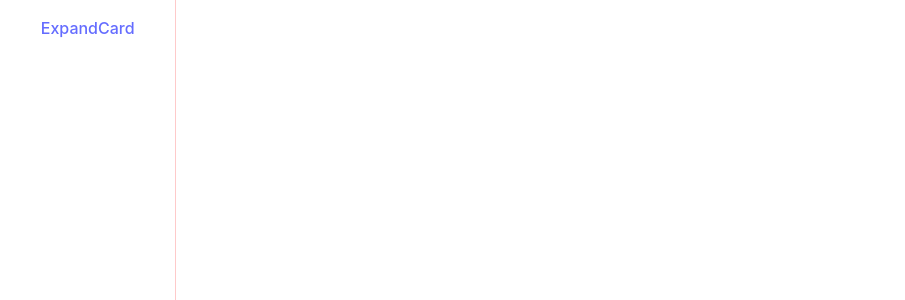
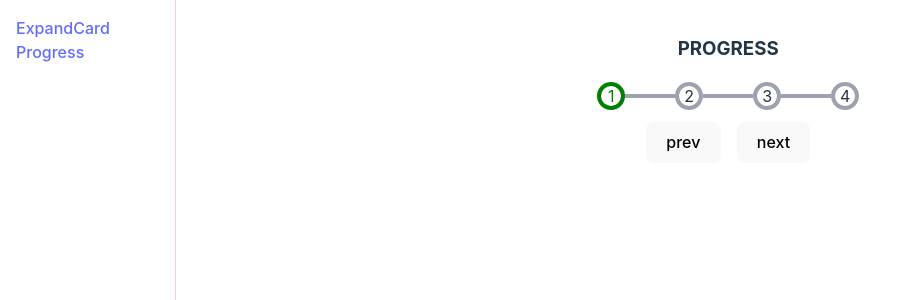
Before and after one commit to JaxNext/50projects, a Vue app: page /#/progress in a window 1280 px wide. Before the commit this address had no page. Shown: the top 300 px of the page, without its empty margins (0-905 px from the left). Built offline with nearby package versions, Linux system fonts and the light colour scheme.

Commit message:
feature: 增加示例

```diff
--- a/src/App.vue
+++ b/src/App.vue
@@ -1,11 +1,13 @@
 <template>
   <div class="home-page w-[100vw] h-[100vh] flex">
     <div class="toc-box box-border p-4 w-[200px] border-0 border-r border-red-200 border-solid">
-      <router-link
+      <div
         v-for="route in routes"
         :key="route.path"
-        :to="route.path"
-      >{{ route.name }}</router-link>
+        class="link text-left"
+      >
+        <router-link :to="route.path" >{{ route.name }}</router-link>
+      </div>
     </div>
     <div class="preview-box w-full box-border p-4">
       <router-view></router-view>
--- /dev/null
+++ b/src/pages/progress/index.vue
@@ -0,0 +1,15 @@
+<template>
+  <h3>PROGRESS</h3>
+  <Progress v-model:active="active" :num="4" class="w-fit mx-auto" />
+</template>
+
+<script setup lang="ts">
+import { ref } from 'vue'
+import Progress from './progress.vue'
+
+const active = ref(0)
+</script>
+
+<style scoped>
+
+</style>
--- /dev/null
+++ b/src/pages/progress/progress.vue
@@ -0,0 +1,46 @@
+<template>
+  <div class="knots-box flex mx-auto w-fit">
+    <div
+      v-for="n in num"
+      :key="n"
+      :class="['knot flex items-center', { 'covered': active >= n - 1 }]"
+    >
+      <div class="line bg-gray w-[50px] h-[4px]">
+        <div class="progress w-[0] h-[4px]"></div>
+      </div>
+      <div :class="['index flex items-center justify-center w-[20px] h-[20px] rounded-[50%] cursor-pointer border-solid border-[4px] b-gray']">{{ n }}</div>
+    </div>
+  </div>
+  <div class="btn-box my-[12px]">
+    <button class="btn mx-[8px]" @click="active = Math.max(0, active - 1)">prev</button>
+    <button class="btn mx-[8px]" @click="active = Math.min(num - 1, active + 1)">next</button>
+  </div>
+</template>
+
+<script setup lang="ts">
+const active = defineModel('active', { default: 0 })
+defineProps<{ num: number }>()
+</script>
+
+<style scoped lang="scss">
+.knots-box {
+  $covered-color: green;
+  .knot {
+    &:first-of-type {
+      .line {
+        display: none;
+      }
+    }
+    &.covered {
+      .index {
+        color: $covered-color;
+        border-color: $covered-color;
+      }
+      .line .progress {
+        width: 100%;
+        background: $covered-color;
+      }
+    }
+  }
+}
+</style>
--- a/src/routes/routes.ts
+++ b/src/routes/routes.ts
@@ -3,6 +3,11 @@ const routes = [
     path: '/expandCard',
     name: 'ExpandCard',
     component: () => import('@/pages/expandCard/index.vue'),
-  }
+  },
+  {
+    path: '/progress',
+    name: 'Progress',
+    component: () => import('@/pages/progress/index.vue'),
+  },
 ]
 export default routes
```
